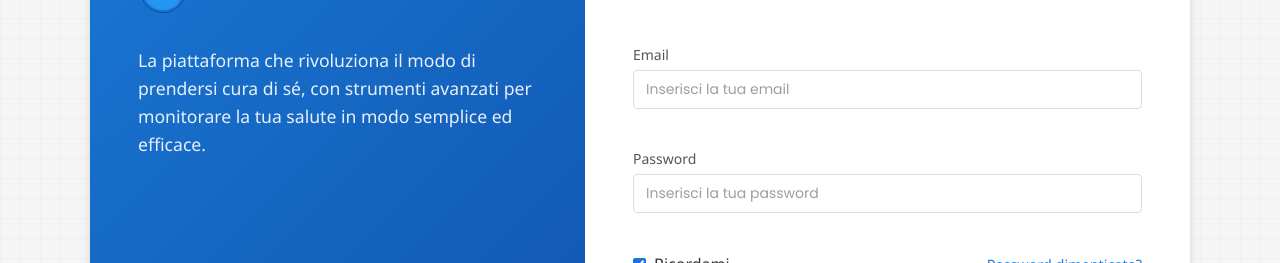
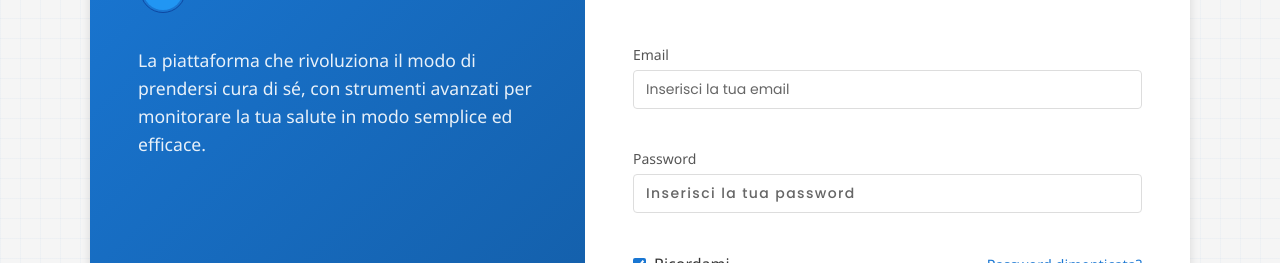
Before and after one commit to EI94/salus-app, a React (Create React App) app in the folder salus-frontend/: page /sintomi in a window 1280 px wide. Shown: the part 122-385 px from the top of the page. Built offline with nearby package versions, Linux system fonts and the light colour scheme.

Commit message:
Fix sistema autenticazione: migliorato UX campi password e corretto problema loop reindirizzamento

```diff
--- a/salus-frontend/src/api.js
+++ b/salus-frontend/src/api.js
@@ -16,8 +16,8 @@ const API = axios.create({
   withCredentials: false // Imposta esplicitamente a false per evitare problemi CORS
 });
 
-// Variabile per modalità offline
-let isOfflineMode = true; // Impostato a true per default in caso di problemi con il server
+// Variabile per modalità offline - imposta a false per default per usare il server reale
+let isOfflineMode = false;
 
 // Funzione per simulare una risposta in modalità offline
 const getMockResponse = (url, method, data) => {
--- a/salus-frontend/src/components/Auth.js
+++ b/salus-frontend/src/components/Auth.js
@@ -126,14 +126,21 @@ const Auth = () => {
   // Controllo token esistente al caricamento
   useEffect(() => {
     try {
+      // Previene loop infiniti di autenticazione
+      const isAuthPage = window.location.pathname === '/login' || window.location.pathname === '/register' || window.location.pathname === '/';
+
       if (userContext && userContext.isAuthenticated()) {
         console.log('Utente già autenticato, reindirizzamento alla dashboard');
-        navigate('/dashboard');
+        if (isAuthPage) {
+          navigate('/dashboard');
+        }
       } else {
         const token = localStorage.getItem('token');
         if (token) {
           console.log('Token trovato, verifica autenticazione');
-          navigate('/dashboard');
+          if (isAuthPage) {
+            navigate('/dashboard');
+          }
         }
       }
     } catch (error) {
--- a/salus-frontend/src/styles/Auth.css
+++ b/salus-frontend/src/styles/Auth.css
@@ -1,27 +1,43 @@
 /* Auth.css - Design per pagina di accesso e registrazione */
 
 :root {
+  /* Variabili colori base */
+  --primary: #1976d2;
+  --primary-light: #4791db;
+  --primary-dark: #115293;
+  --secondary: #6c757d;
+  --secondary-light: #868e96;
+  --secondary-dark: #343a40;
+  --success: #28a745;
+  --danger: #dc3545;
+  --warning: #ffc107;
+  --info: #17a2b8;
+
+  /* Variabili tema colori */
+  --bg-primary: #f8f9fa;
+  --card-bg: #ffffff;
+  --input-bg: #ffffff;
+  --text-primary: #212529;
+  --text-secondary: #6c757d;
+  --text-dark: #000000;
+  --text-light: #adb5bd;
+  --border: #dee2e6;
+
+  /* Variabili dimensioni e spacing */
+  --border-radius: 8px;
+  --box-shadow: 0 4px 6px rgba(0, 0, 0, 0.1);
+  --transition: all 0.25s ease-in-out;
+
   /* Palette colori medicale professionale */
-  --primary: #1976d2;
-  --primary-dark: #0d47a1;
-  --primary-light: #e3f2fd;
-  --secondary: #26a69a;
   --accent: #ff5722;
-  --text-primary: #212121;
-  --text-secondary: #757575;
   --text-white: #ffffff;
   --background: #f5f5f5;
-  --card-bg: #ffffff;
   --error: #d32f2f;
-  --success: #388e3c;
-  --border: #e0e0e0;
   --shadow-light: 0 2px 5px rgba(0, 0, 0, 0.08);
   --shadow-medium: 0 4px 10px rgba(0, 0, 0, 0.12);
 
   /* Tipografia */
   --font-family: 'Roboto', -apple-system, BlinkMacSystemFont, 'Segoe UI', Oxygen, Ubuntu, sans-serif;
-  --border-radius: 8px;
-  --transition: all 0.3s ease;
 }
 
 /* Tema scuro */
@@ -236,19 +252,31 @@ body {
 
 .form-control input {
   width: 100%;
-  padding: 0.9rem 1rem;
+  padding: 12px 16px;
   border: 1px solid var(--border);
-  border-radius: var(--border-radius);
-  font-size: 1rem;
+  border-radius: 8px;
+  font-size: 16px;
+  color: var(--text-primary);
   background-color: var(--card-bg);
-  color: var(--text-primary);
-  transition: var(--transition);
+  transition: all 0.3s ease;
+}
+
+.form-control input::placeholder {
+  color: var(--text-secondary);
 }
 
 .form-control input:focus {
+  outline: none;
   border-color: var(--primary);
-  box-shadow: 0 0 0 2px rgba(25, 118, 210, 0.2);
-  outline: none;
+  box-shadow: 0 0 0 2px rgba(0, 123, 255, 0.1);
+}
+
+/* Specifico per input password - migliore contrasto */
+.form-control input[type="password"] {
+  color: var(--text-dark);
+  font-weight: 500;
+  letter-spacing: 0.1em;
+  background-color: var(--card-bg);
 }
 
 .form-control input.error {
```
